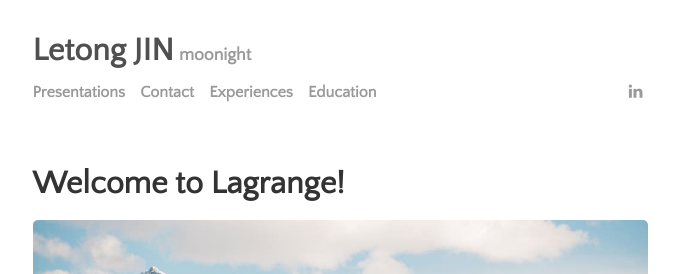
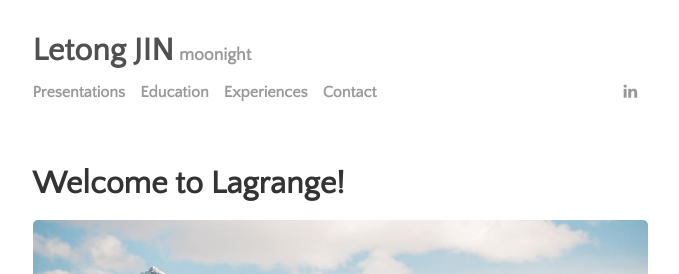
Before and after one commit to jinletong/jinletong.github.io, a Jekyll site: the page built from index.html, in a window 1280 px wide and 900 px high. Shown: the top 274 px of the window, without its empty margins (300-979 px from the left). Built offline with Jekyll 4.4.1, drawn with Linux system fonts in a browser that asks for light colours; the list of posts is cut into pages by our own code.

Commit message:
Update settings.yml

```diff
--- a/_data/settings.yml
+++ b/_data/settings.yml
@@ -11,18 +11,18 @@ menu:
 # - {name: 'Papers', url: 'papers.html'}
 # - {name: 'Teaching', url: 'teaching.html'}
 - {name: 'Presentations', url: 'presentations.html'}
+# - {name: 'CV', url: 'cv.html'}
+- {name: 'Education', url: 'education.html'}
+- {name: 'Experiences', url: 'experiences.html'}
 - {name: 'Contact', url: 'contact.html'}
-# - {name: 'CV', url: 'cv.html'}
-- {name: 'Experiences', url: 'experiences.html'}
-- {name: 'Education', url: 'education.html'}
 
 # Available social icons are powered by Font Awesome, so you can use any icon that they offer
 social:
 - {icon: 'orcid', link: 'https://orcid.org/0000-0003-4592-8120'}
-# - {icon: 'github', link: 'https://www.github.com/lenpaul'}
-# - {icon: 'twitter', link: 'https://twitter.com/paululele'}
-- {icon: 'researchgate', link: 'http://www.linkedin.com/in/lenpaul/'}
-- {icon: 'linkedin', link: 'https://www.researchgate.net/profile/Letong-Jin'}
+# - {icon: 'github', link: 'https://www.github.com/jinletong'}
+# - {icon: 'twitter', link: 'https://twitter.com/'}
+- {icon: 'linkedin', link: 'http://www.linkedin.com/in/jinletong/'}
+- {icon: 'researchgate', link: 'https://www.researchgate.net/profile/Letong-Jin'}
 # - {icon: 'envelope', link: 'mailto:jacksonking.jlt@gmail.com'}
 # - {icon: 'rss-square', link: '/feed.xml'}
 # - {icon: 'rss-square', link: '/rss-feed.xml'}
```
